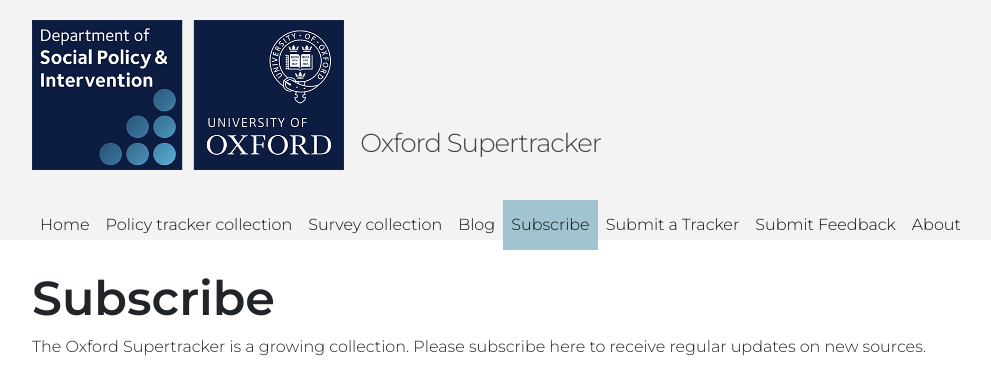
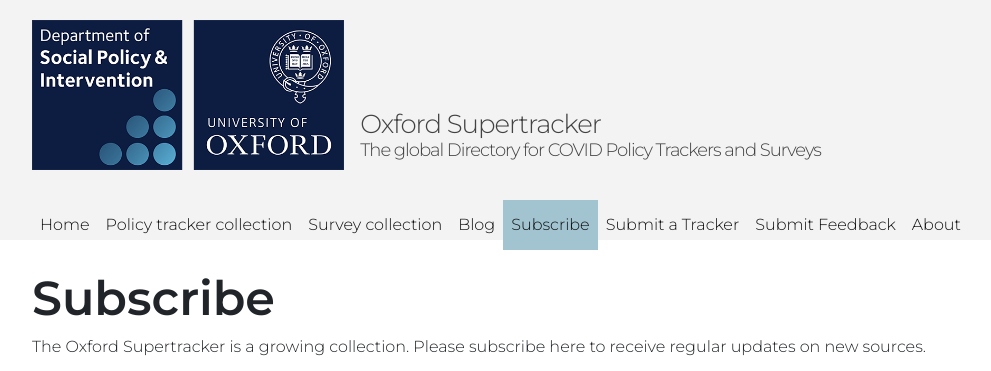
Before and after one commit to lukaslehner/supertracker, a Jekyll site: the page built from 04_subscribe.md, in a window 1280 px wide, cut to the strip 0-371 px from the top of the page. Shown: the whole strip, without its empty margins (68-1059 px from the left). Built offline with Jekyll 4.4.1, drawn with Linux system fonts in a browser that asks for light colours.

Commit message:
feat: subtitle

```diff
--- a/_includes/header.html
+++ b/_includes/header.html
@@ -7,9 +7,12 @@
 
     <a class="site-title d-flex align-items-end" rel="author" href="{{ "/" | relative_url }}">
       <img src="{{ "assets/images/DSPI-logo.png" | relative_url }}" />
-      <span class="ml-3">
+      <h1 class="ml-3">
         Oxford Supertracker
-      </span>
+        <p>
+          The global Directory for COVID Policy Trackers and Surveys
+        </p>
+      </h1>
     </a>
 
     {%- if titles_size > 0 -%}
--- a/_sass/base.scss
+++ b/_sass/base.scss
@@ -41,6 +41,14 @@ body#top {
       img{
         height: 150px;
       }
+      h1{
+        font-size: 26px;
+        font-weight: $font-weight-normal;
+        p{
+          font-size: 18px;
+          margin-bottom: 0;
+        }
+      }
     }
     .site-nav{
       margin-top: 30px;
```
